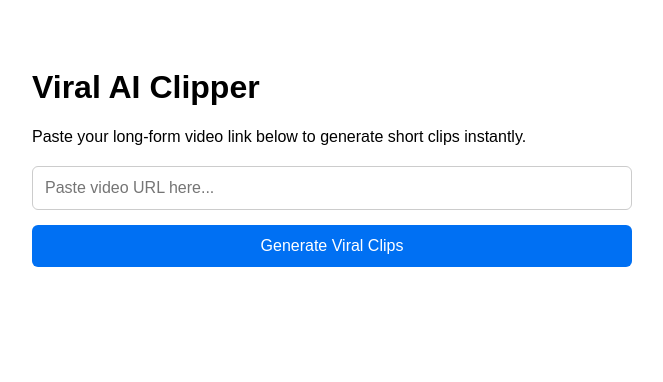
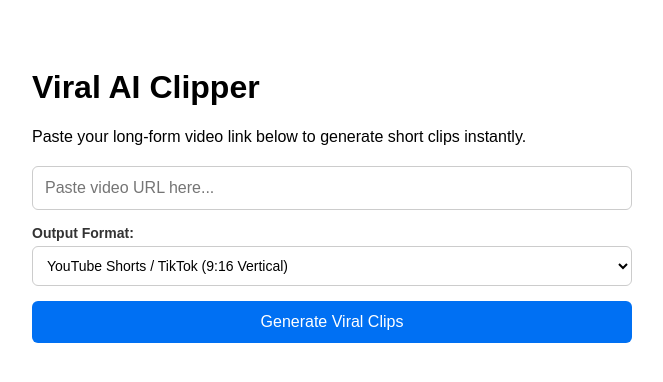
Before and after one commit to senorcoughlin/viral-ai-clipper, a Next.js app: page / in a window 1280 px wide. Shown: the top 382 px of the page, without its empty margins (308-971 px from the left). Built offline with nearby package versions, Linux system fonts and the light colour scheme.

Commit message:
Update page.jsx

```diff
--- a/app/page.jsx
+++ b/app/page.jsx
@@ -5,6 +5,7 @@ import ClipPlayer from '../components/ClipPlayer';
 
 export default function Home() {
   const [videoUrl, setVideoUrl] = useState('');
+  const [clipFormat, setClipFormat] = useState('shorts_9_16');
   const [isProcessing, setIsProcessing] = useState(false);
   const [clips, setClips] = useState([]);
 
@@ -19,7 +20,7 @@ export default function Home() {
         headers: {
           'Content-Type': 'application/json',
         },
-        body: JSON.stringify({ videoUrl }),
+        body: JSON.stringify({ videoUrl, clipFormat }),
       });
 
       const result = await response.json();
@@ -56,6 +57,20 @@ export default function Home() {
           style={{ padding: '12px', fontSize: '16px', borderRadius: '6px', border: '1px solid #ccc' }}
           required
         />
+
+        <div style={{ display: 'flex', flexDirection: 'column', gap: '5px' }}>
+          <label style={{ fontSize: '14px', fontWeight: 'bold', color: '#333' }}>Output Format:</label>
+          <select
+            value={clipFormat}
+            onChange={(e) => setClipFormat(e.target.value)}
+            style={{ padding: '10px', fontSize: '14px', borderRadius: '6px', border: '1px solid #ccc', backgroundColor: '#fff' }}
+          >
+            <option value="shorts_9_16">YouTube Shorts / TikTok (9:16 Vertical)</option>
+            <option value="landscape_16_9">Standard Landscape (16:9)</option>
+            <option value="square_1_1">Square (1:1)</option>
+          </select>
+        </div>
+
         <button
           type="submit"
           style={{ padding: '12px', fontSize: '16px', backgroundColor: '#0070f3', color: '#fff', border: 'none', borderRadius: '6px', cursor: 'pointer' }}
```
